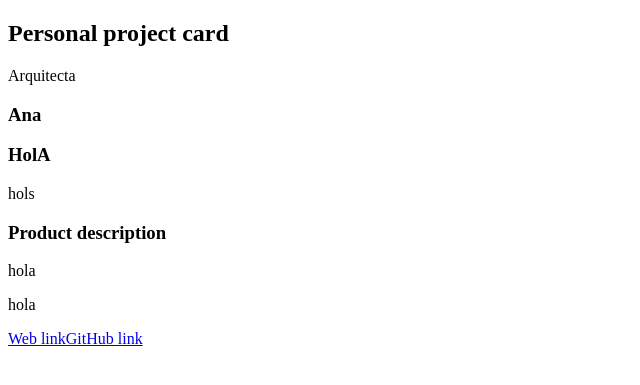
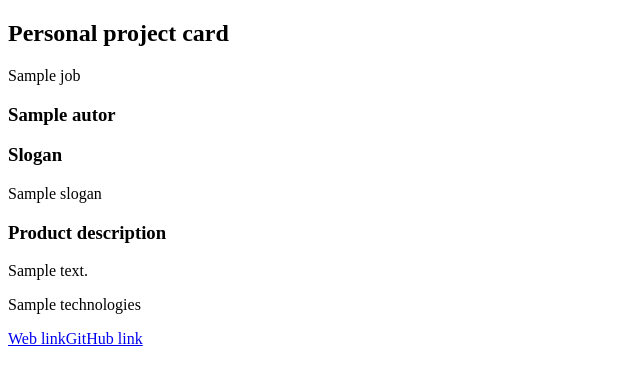
Before and after one commit to mariabote/Inspired-Interiors, a Node server app: template views/detail.ejs in a window 1280 px wide. Shown: the top 385 px of the page, without its empty margins (0-640 px from the left). Run offline with Node 20, Linux system fonts and the light colour scheme; the template is opened without the code that fills it: most values are stand-ins (such as "Sample title", 1, 10 or a date in 2020); grey boxes marked "Sample" are stand-in pictures.

Commit message:
add detail.ejsq

```diff
--- a/package.json
+++ b/package.json
@@ -26,6 +26,7 @@
   "dependencies": {
     "cors": "^2.8.5",
     "dotenv": "^16.4.5",
+    "ejs": "^3.1.9",
     "express": "^4.18.3",
     "mysql2": "^3.9.2"
   }
--- a/views/detail.ejs
+++ b/views/detail.ejs
@@ -9,26 +9,35 @@
 
 <body>
     <section class="preview">
-        <div class="projectImage" style="background-image: url('')">
+        <div class="projectImage" style="background-image: url('<%= image %> ')">
         </div>
         <article class="card">
             <h2 class="card__projectTitle"><span class="card__projectTitle--text">Personal project card</span></h2>
             <div class="card__author">
-                <div class="card__authorPhoto" style="background-image: url('')">
+                <div class="card__authorPhoto" style="background-image: url(' <%= photo %> ')">
                 </div>
-                <p class=" card__job"> Arquitecta</p>
-                <h3 class="card__name">Ana</h3>
+                <p class=" card__job">
+                    <%= job %>
+                </p>
+                <h3 class="card__name">
+                    <%= autor %>
+                </h3>
             </div>
             <div class="card__project">
-                <h3 class="card__slogan"> HolA</h3>
-                <p class="card__slogan">hols</p>
+                <h3 class="card__slogan"> Slogan</h3>
+                <p class="card__slogan">
+                    <%= slogan %>
+                </p>
                 <h3 class="card__descriptionTitle">Product description</h3>
-                <p class="card__description">hola</p>
+                <p class="card__description">
+                    <%= desc %>
+                </p>
                 <div class="card__technicalInfo">
-                    <p class="card__technologies">hola</p><a class="icon icon__www"
-                        href="https://books.adalab.es/materiales-del-curso-u" target="_blank" rel="noreferrer"
+                    <p class="card__technologies">
+                        <%= technologies %>
+                    </p><a class="icon icon__www" href="<%= repo %> " target="_blank" rel="noreferrer"
                         title="Haz click para ver el proyecto online">Web link</a><a class="icon icon__github"
-                        href="https://books.adalab.es/materiales-del-curso-u" target="_blank" rel="noreferrer"
+                        href="<%= demo %> " target="_blank" rel="noreferrer"
                         title="Haz click para ver el código del proyecto">GitHub link</a>
                 </div>
             </div>
--- a/web/src/components/LandingApp.jsx
+++ b/web/src/components/LandingApp.jsx
@@ -63,7 +63,7 @@ function LandingApp(renderProject) {
             <div className="projectImage"></div>
             <div className="card_landing">
               {renderProjectList}
-              <article className="card">
+              {/* <article className="card">
                 <h2 className="card__projectTitle">
                   <span className="card__projectTitle--text">
                     Personal project card
@@ -185,7 +185,7 @@ function LandingApp(renderProject) {
                     </a>
                   </div>
                 </div>
-              </article>
+              </article> */}
             </div>
           </section>
         </main>
```
Also changed, not shown: 1 other file.
